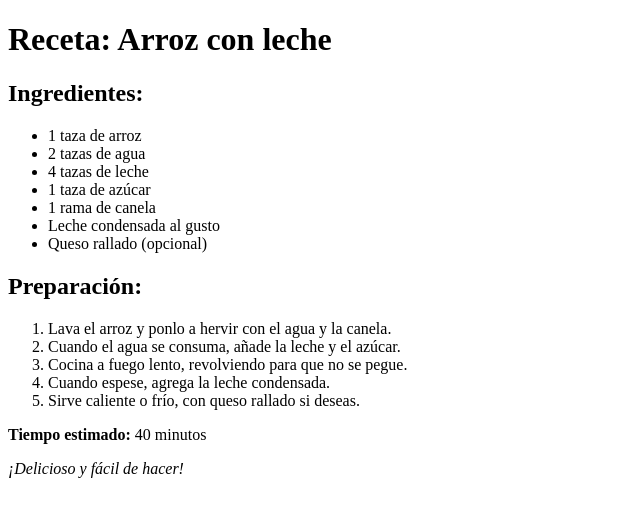
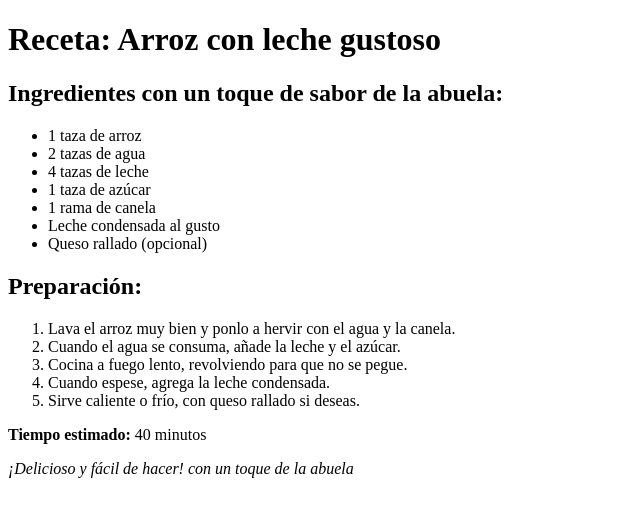
Before and after one commit to breyshell/mi-primer-arrocito, a plain HTML site: page index.html in a window 1280 px wide. Shown: the whole page, without its empty margins (0-640 px from the left). Drawn offline with Linux system fonts and the light colour scheme.

Commit message:
Cambios de breyshell

```diff
--- a/index.html
+++ b/index.html
@@ -2,12 +2,12 @@
 <html lang="es">
 <head>
   <meta charset="UTF-8">
-  <title>Receta: Arroz con leche</title>
+  <title>Receta: Arroz con leche de breyshell</title>
 </head>
 <body>
-  <h1>Receta: Arroz con leche</h1>
+  <h1>Receta: Arroz con leche gustoso</h1>
 
-  <h2>Ingredientes:</h2>
+  <h2>Ingredientes con un toque de sabor de la abuela:</h2>
   <ul>
     <li>1 taza de arroz</li>
     <li>2 tazas de agua</li>
@@ -20,7 +20,7 @@
 
   <h2>Preparación:</h2>
   <ol>
-    <li>Lava el arroz y ponlo a hervir con el agua y la canela.</li>
+    <li>Lava el arroz muy bien y ponlo a hervir con el agua y la canela.</li>
     <li>Cuando el agua se consuma, añade la leche y el azúcar.</li>
     <li>Cocina a fuego lento, revolviendo para que no se pegue.</li>
     <li>Cuando espese, agrega la leche condensada.</li>
@@ -28,6 +28,6 @@
   </ol>
 
   <p><strong>Tiempo estimado:</strong> 40 minutos</p>
-  <p><em>¡Delicioso y fácil de hacer!</em></p>
+  <p><em>¡Delicioso y fácil de hacer! con un toque de la abuela</em></p>
 </body>
 </html>
```
